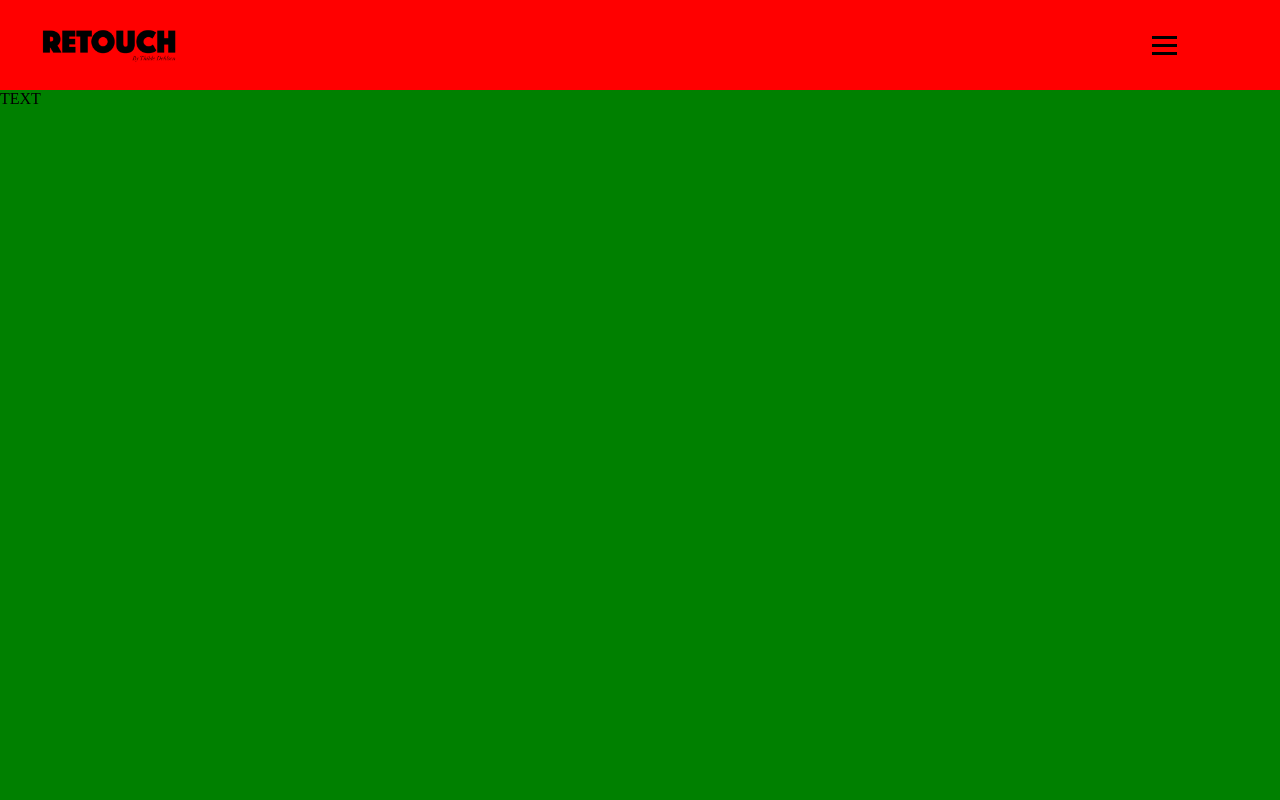
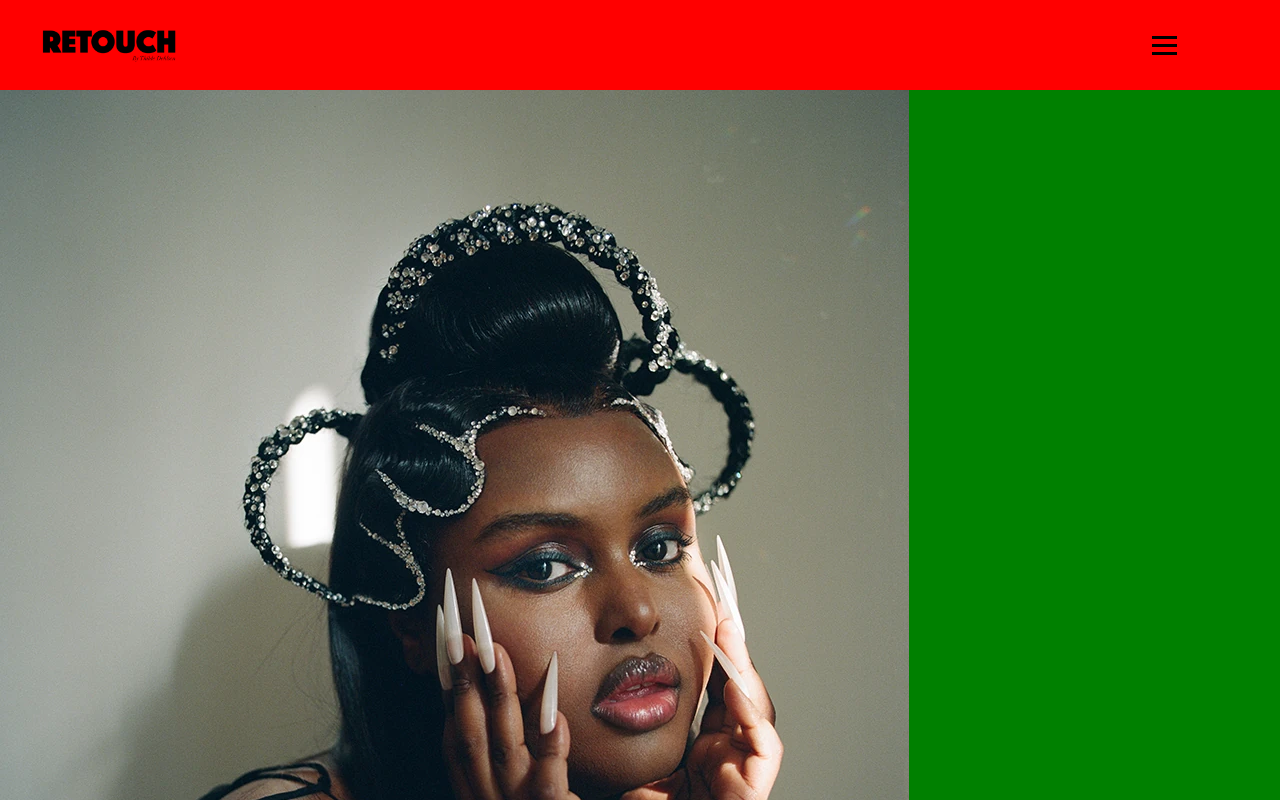
Before and after one commit to devmus/Retouch, a plain HTML site: page index.html in a window 1280 px wide. Shown: the top 800 px of the page. Drawn offline with Linux system fonts and the light colour scheme.

Commit message:
:sparkles: Add image containers

```diff
--- a/index.html
+++ b/index.html
@@ -41,7 +41,44 @@
             </nav>
         </div>
     </header>
-    <main>TEXT</main>
+    <main>
+        <section>
+            <article class="project-container">
+                <a>
+                    <figure>
+                        <img src="public\assets\retouch_thildedehlsen_ceval-3.webp">
+                        <figcaption>
+
+                        </figcaption>
+                    </figure>
+                </a>
+            </article>
+        </section>
+        <section>
+            <article class="project-container">
+                <a>
+                    <figure>
+                        <img src="public\assets\retouch_thildedehlsen_lammhults.webp">
+                        <figcaption>
+
+                        </figcaption>
+                    </figure>
+                </a>
+            </article>
+        </section>
+        <section>
+            <article class="project-container">
+                <a>
+                    <figure>
+                        <img src="public\assets\retouch_thildedehlsen_sollentuna_centrum_dn.webp">
+                        <figcaption>
+
+                        </figcaption>
+                    </figure>
+                </a>
+            </article>
+        </section>
+    </main>
     <script src="public/js/main.js"></script>
 </body>
 </html>
--- a/scss/basic/_main.scss
+++ b/scss/basic/_main.scss
@@ -3,3 +3,28 @@ main{
     height: 100vh;
     background-color: green;
 }
+
+section{
+    display: flex;
+}
+
+.project-container{
+    width: 100%;
+
+    a{
+        display: inline-block;
+        width: inherit;
+        height: inherit;
+
+        figure{
+            width: inherit;
+            height: inherit;
+
+            img{
+                width: inherit;
+                height: inherit;
+                object-fit: cover;
+            }
+        }
+    }
+}
```
Also changed, not shown: public/assets/retouch_thildedehlsen_ceval-3.webp (added), public/assets/retouch_thildedehlsen_lammhults.webp (added), public/assets/retouch_thildedehlsen_sollentuna_centrum_dn.webp (added).
